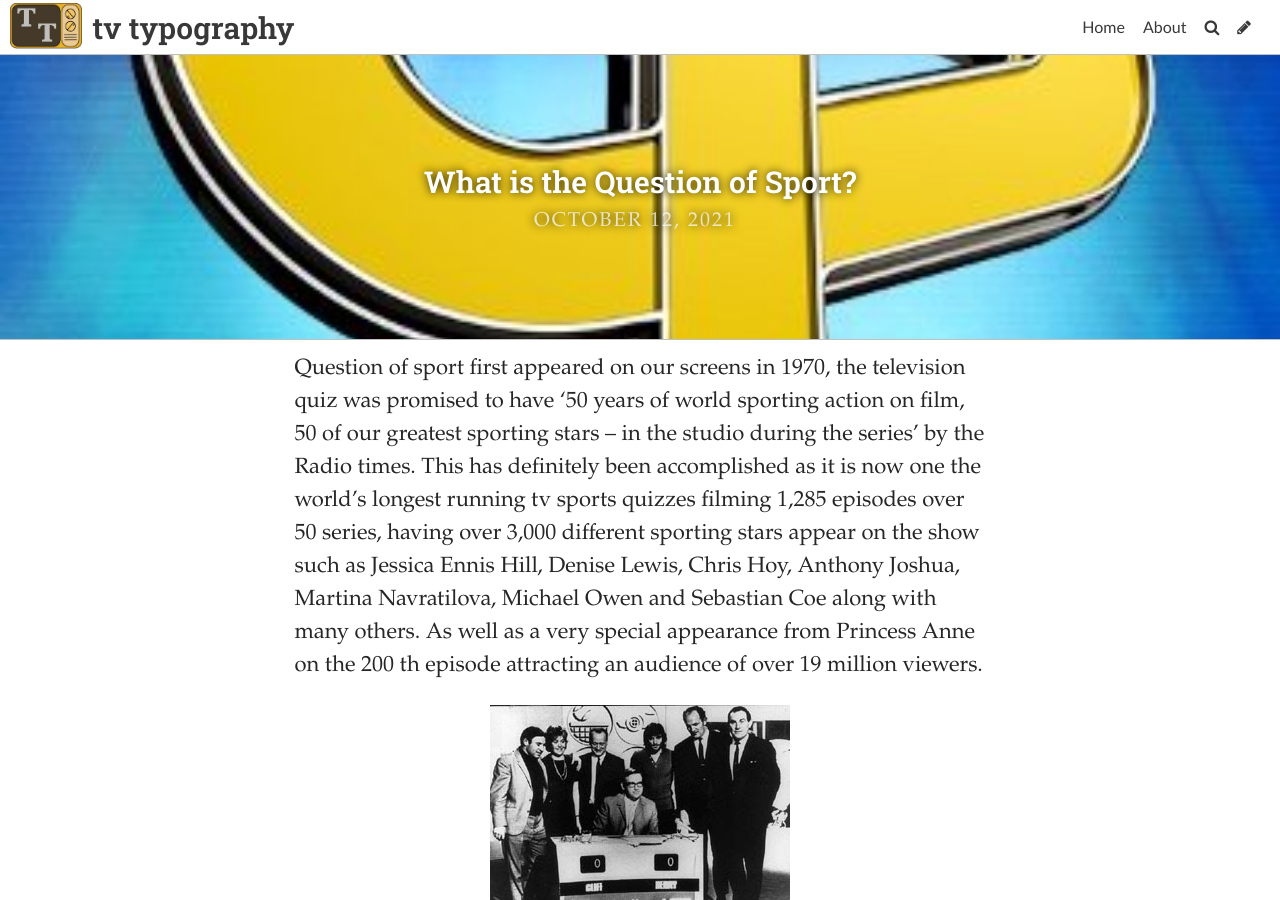
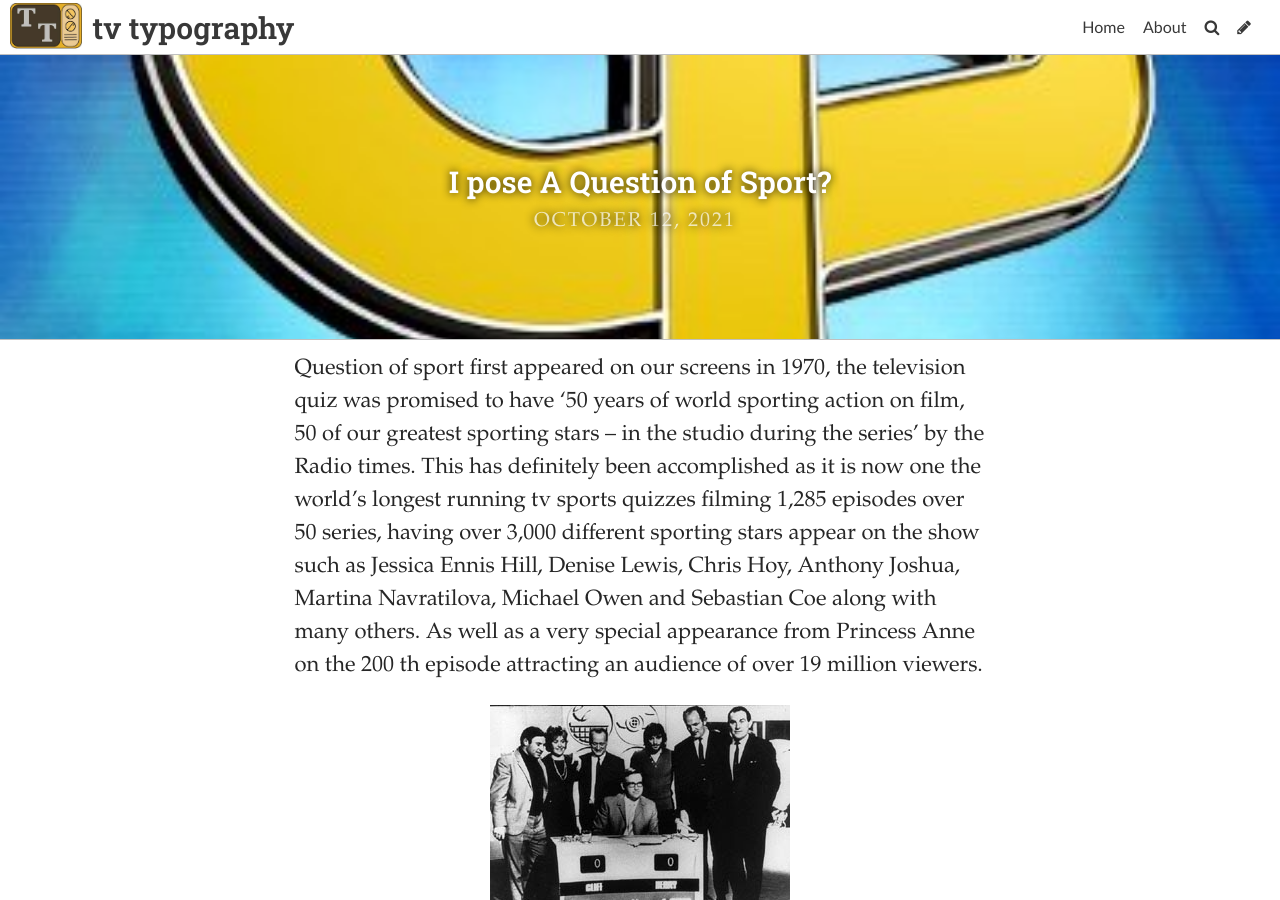
Before and after one commit to Lucyware/typography-, a Jekyll site: the page built from _posts/2021-10-12-what-is-the-question-of-sport.md, in a window 1280 px wide and 900 px high. Built offline with Jekyll 4.4.1, drawn with Linux system fonts in a browser that asks for light colours; some web fonts are replaced.

Commit message:
Update Post “2021-10-12-what-is-the-question-of-sport”

```diff
--- a/_posts/2021-10-12-what-is-the-question-of-sport.md
+++ b/_posts/2021-10-12-what-is-the-question-of-sport.md
@@ -1,6 +1,6 @@
 ---
 layout: post
-title: What is the Question of Sport?
+title: I pose A Question of Sport?
 date: 2021-10-12T14:25:11.424Z
 image: ../uploads/czgfdxzb_400x400.jpg
 title_color: "#ffffff"
```
